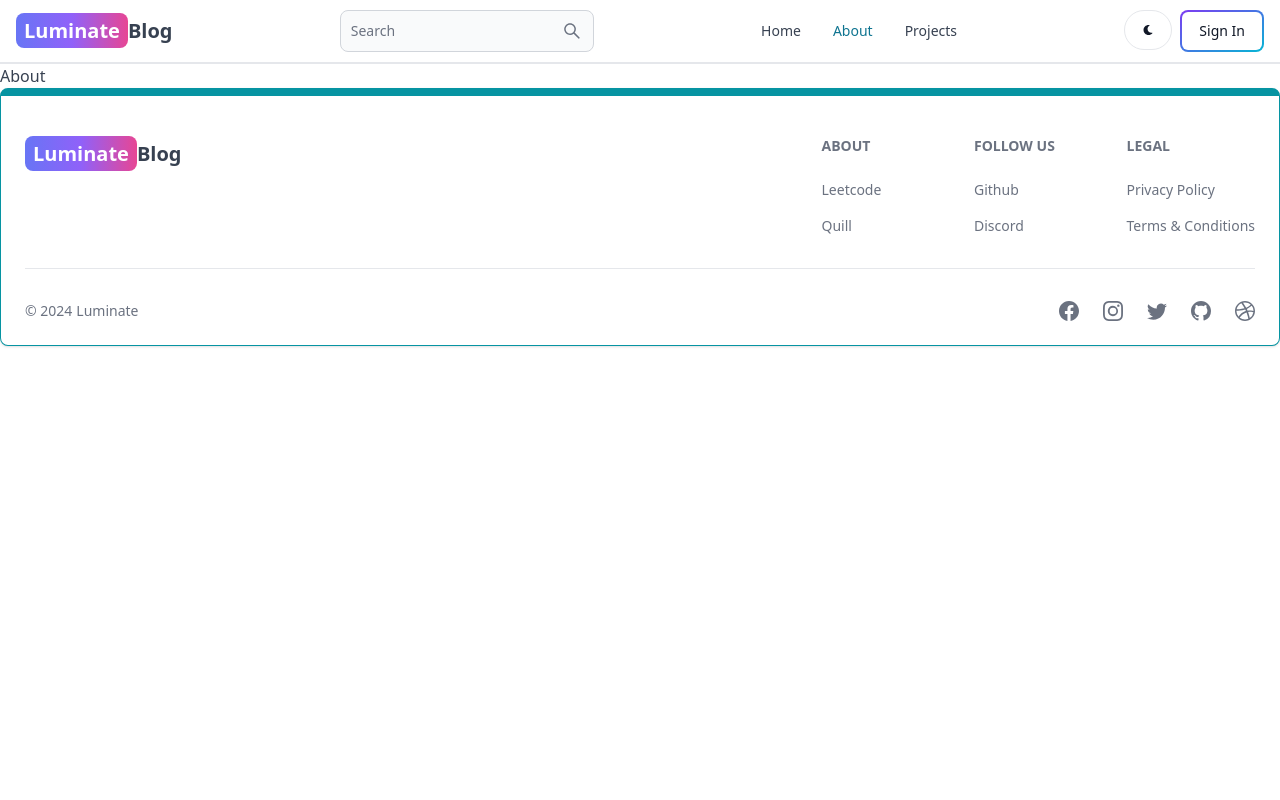
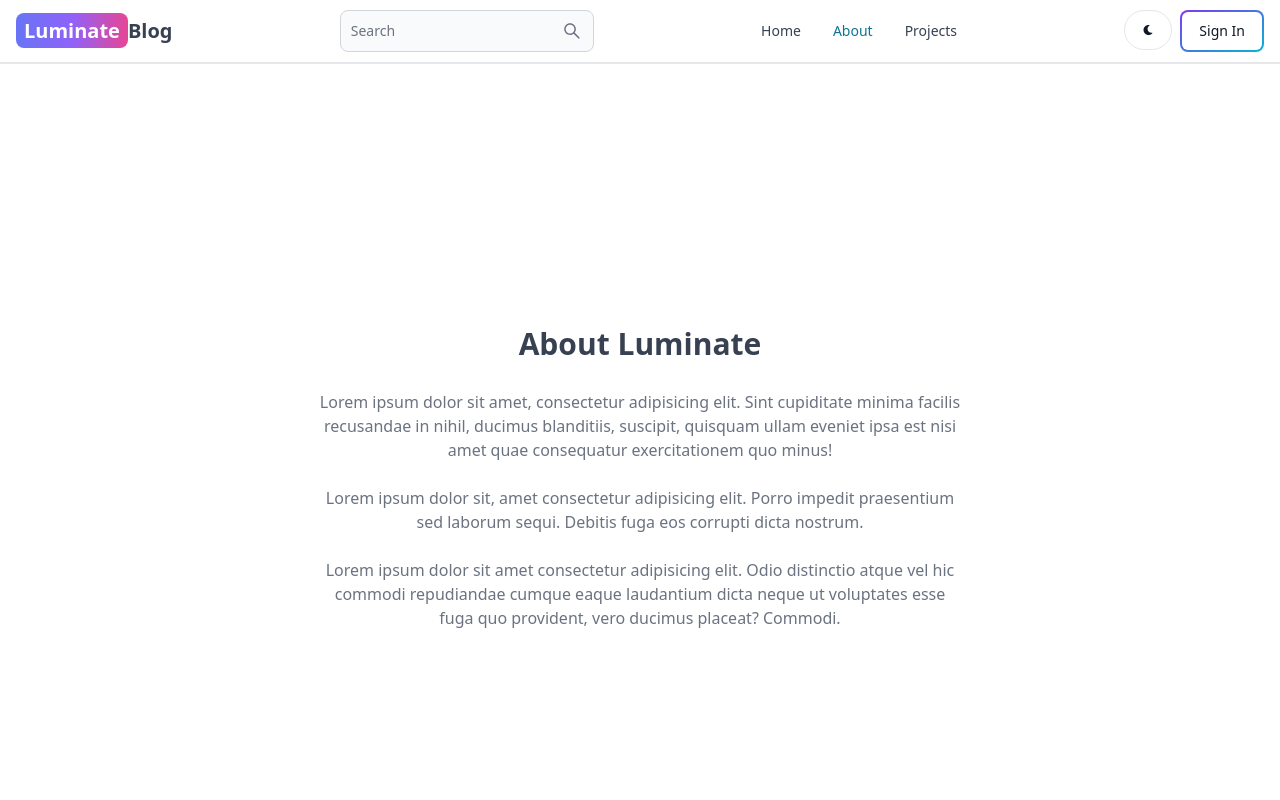
Before and after one commit to avikalp987/Luminate, a React (Vite) app in the folder client/: page /about in a window 1280 px wide. Shown: the top 800 px of the page. Built offline with nearby package versions, Linux system fonts and the light colour scheme; no server answers.

Commit message:
Complete about and project pages

```diff
--- a/client/src/pages/About.jsx
+++ b/client/src/pages/About.jsx
@@ -2,6 +2,19 @@ import React from 'react'
 
 export default function About() {
   return (
-    <div>About</div>
+    <div className='min-h-screen flex items-center justify-center'>
+      <div className="max-w-2xl mx-auto p-3 text-center">
+        <div className="">
+          <h1 className='text-3xl font-semibold text-center my-7'>About Luminate</h1>
+          <div className="text-md text-gray-500 flex flex-col gap-6">
+            <p>Lorem ipsum dolor sit amet, consectetur adipisicing elit. Sint cupiditate minima facilis recusandae in nihil, ducimus blanditiis, suscipit, quisquam ullam eveniet ipsa est nisi amet quae consequatur exercitationem quo minus!</p>
+
+            <p>Lorem ipsum dolor sit, amet consectetur adipisicing elit. Porro impedit praesentium sed laborum sequi. Debitis fuga eos corrupti dicta nostrum.</p>
+
+            <p>Lorem ipsum dolor sit amet consectetur adipisicing elit. Odio distinctio atque vel hic commodi repudiandae cumque eaque laudantium dicta neque ut voluptates esse fuga quo provident, vero ducimus placeat? Commodi.</p>
+          </div>
+        </div>
+      </div>
+    </div>
   )
 }
--- a/client/src/pages/Projects.jsx
+++ b/client/src/pages/Projects.jsx
@@ -1,7 +1,12 @@
 import React from 'react'
+import CallToAction from "../components/CallToAction"
 
 export default function Projects() {
   return (
-    <div>Projects</div>
+    <div className='min-h-screen max-w-2xl mx-auto flex items-center justify-center flex-col gap-6 p-3'>
+      <h1 className='text-3xl font-semibold'>Projects</h1>
+      <p className='text-md text-gray-500'>Visit my github for amazing web development projects from youtube!</p>
+      <CallToAction />
+    </div>
   )
 }
```
